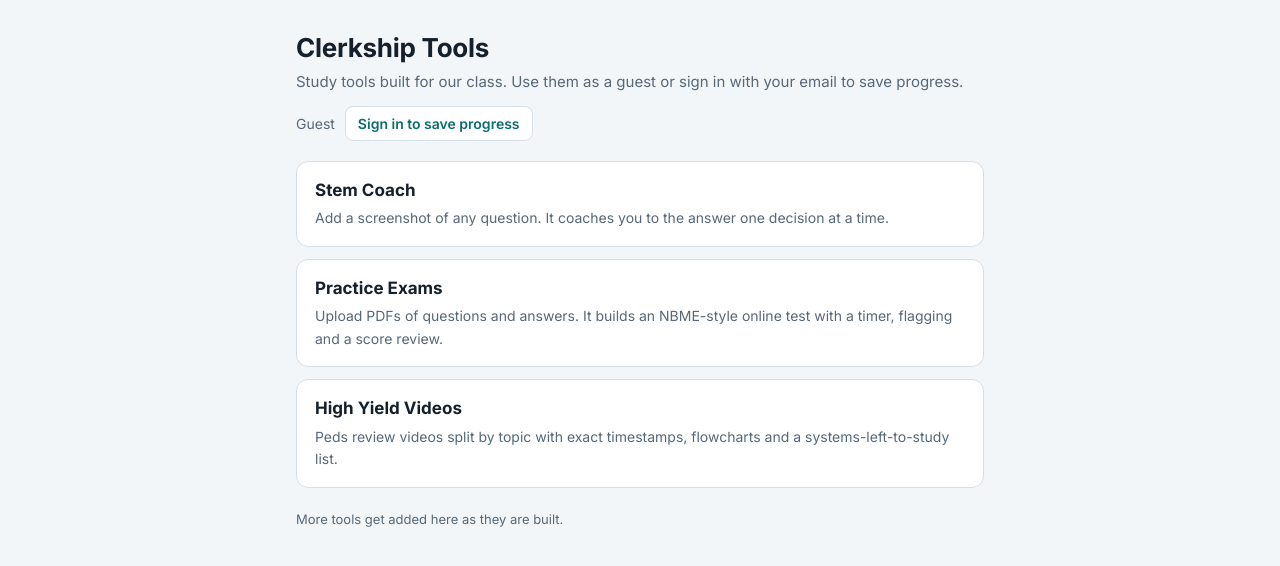
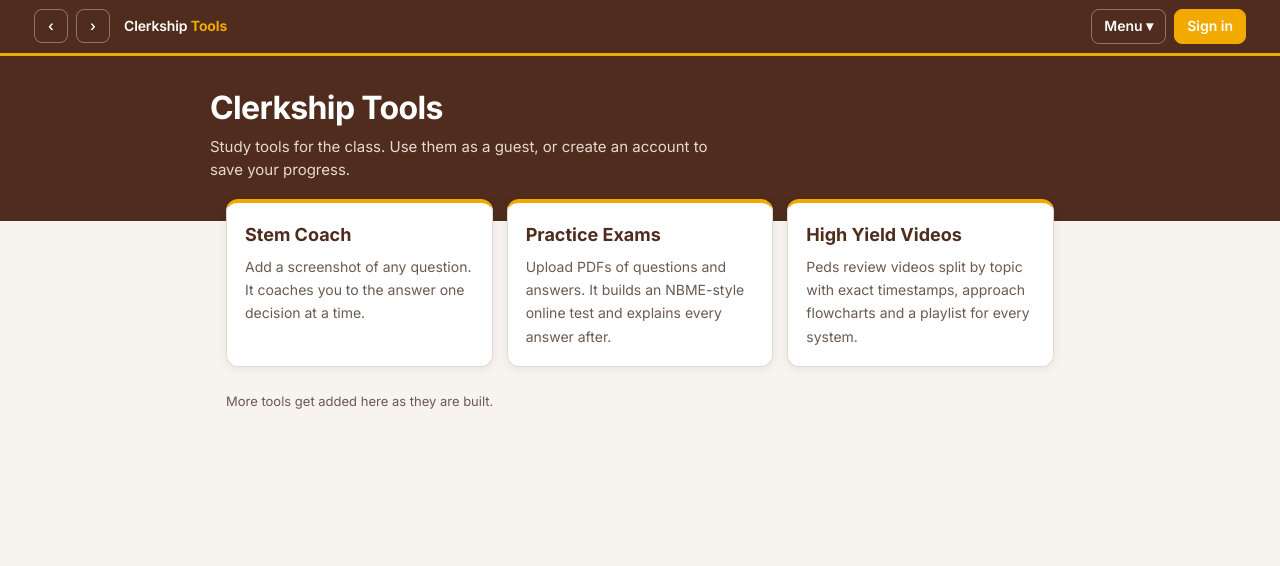
Before and after one commit to asimi99/clerkship-tools, a plain HTML site: page index.html in a window 1280 px wide. Drawn offline with nearby package versions, Linux system fonts and the light colour scheme.

Commit message:
UM colours, shared nav with back/forward/menu, password sign up, richer exam explanations
Co-Authored-By: Claude Sonnet 5.5 <noreply@anthropic.com>
Claude-Session: https://claude.ai/code/session_01XRZYw33mxvKE2EYM6qQjLj

```diff
--- a/auth.js
+++ b/auth.js
@@ -1,4 +1,4 @@
-/* Shared sign-in for every tool. Email magic link, no password. Guests can use everything with a smaller daily allowance. */
+/* Core auth for every tool. Email and password, instant, no email link. Guests can use every tool with a smaller daily allowance. */
 (function(){
   var C = window.CT_CONFIG || {};
   var ok = !!(C.SUPABASE_URL && C.SUPABASE_ANON_KEY && C.SUPABASE_URL.indexOf('YOUR_')<0 && window.supabase);
@@ -15,36 +15,13 @@
     var r = await CT.sb.auth.getSession();
     return r.data.session ? r.data.session.access_token : null;
   };
-  function esc(s){ var d=document.createElement('div'); d.textContent=s; return d.innerHTML; }
-  CT.mount = function(el){
-    if (!el) return;
-    if (!ok){ el.hidden = true; return; }
-    var open = false, sent = false, msg = '';
-    function draw(){
-      if (CT.user){
-        el.innerHTML = '<span class="who">'+esc(CT.user.email||'Signed in')+'</span><button type="button" class="abtn" data-a="out">Sign out</button>';
-      } else if (!open){
-        el.innerHTML = '<span class="who">Guest</span><button type="button" class="abtn" data-a="open">Sign in to save progress</button>';
-      } else if (sent){
-        el.innerHTML = '<span class="who">Check your email for the sign-in link.</span><button type="button" class="abtn" data-a="close">Close</button>';
-      } else {
-        el.innerHTML = '<form class="aform" id="aform"><input id="aemail" type="email" required placeholder="you@email.com" autocomplete="email" aria-label="Email address"><button class="abtn pri" type="submit">Email me a link</button><button type="button" class="abtn" data-a="close">Cancel</button></form>'+(msg?'<span class="amsg">'+esc(msg)+'</span>':'');
-      }
-    }
-    el.addEventListener('click', function(e){
-      var b = e.target.closest('[data-a]'); if (!b) return;
-      var a = b.dataset.a;
-      if (a==='open'){ open = true; sent = false; msg=''; draw(); var i=document.getElementById('aemail'); if(i) i.focus(); }
-      if (a==='close'){ open = false; sent = false; msg=''; draw(); }
-      if (a==='out'){ CT.sb.auth.signOut(); }
-    });
-    el.addEventListener('submit', async function(e){
-      e.preventDefault();
-      var email = document.getElementById('aemail').value.trim(); if (!email) return;
-      var r = await CT.sb.auth.signInWithOtp({ email: email, options:{ emailRedirectTo: location.origin + location.pathname } });
-      if (r.error){ msg = 'Could not send the link. Check the address and try again.'; } else { sent = true; }
-      draw();
-    });
-    CT.onAuth(draw); draw();
+  CT.mount = function(){};
+  CT.signIn = function(email, pw){ return CT.sb.auth.signInWithPassword({ email:email, password:pw }); };
+  CT.signUp = async function(email, pw){
+    var r = await CT.sb.auth.signUp({ email:email, password:pw });
+    if (r.error) return r;
+    if (r.data && r.data.session) return r;
+    return CT.sb.auth.signInWithPassword({ email:email, password:pw });
   };
+  CT.signOut = function(){ return CT.sb.auth.signOut(); };
 })();
--- a/index.html
+++ b/index.html
@@ -5,38 +5,36 @@
 <meta name="viewport" content="width=device-width,initial-scale=1,viewport-fit=cover">
 <title>Clerkship Tools</title>
 <link rel="stylesheet" href="https://fonts.googleapis.com/css2?family=Inter:wght@400;500;600;700&display=swap">
+<link rel="stylesheet" href="site.css">
 <style>
-:root{--bg:#f3f6f8;--surface:#fff;--fg:#14202b;--muted:#566879;--line:#d6dfe6;--accent:#0b6e6e;--accent-fg:#fff;--accent-soft:#dcefee;--font:'Inter',system-ui,-apple-system,'Segoe UI',Roboto,sans-serif}
-@media (prefers-color-scheme:dark){:root{--bg:#0f1820;--surface:#16222d;--fg:#e8eef3;--muted:#9bb0c1;--line:#2a3a48;--accent:#4fc1bf;--accent-fg:#06201f;--accent-soft:#17383a}}
 *{box-sizing:border-box}
-body{margin:0;background:var(--bg);color:var(--fg);font:15px/1.5 var(--font)}
-.wrap{max-width:720px;margin:0 auto;padding:28px max(16px,env(safe-area-inset-left,0px)) 48px}
-h1{font-size:26px;margin:0 0 4px;letter-spacing:-.01em}
-.sub{color:var(--muted);margin:0 0 12px}
-.tools{display:grid;gap:12px;margin-top:20px}
-.tool{display:block;background:var(--surface);border:1px solid var(--line);border-radius:12px;padding:16px 18px;color:inherit;text-decoration:none}
-.tool:hover{border-color:var(--accent)}
-.tool b{display:block;font-size:17px;margin-bottom:4px}
+body{margin:0;background:var(--bg);color:var(--fg);font:15px/1.55 var(--font)}
+.hero{background:#4F2C1D;color:#fff;padding:34px max(16px,env(safe-area-inset-left,0px)) 40px}
+.hero>div{max-width:860px;margin:0 auto}
+.hero h1{font-size:32px;line-height:1.15;margin:0 0 8px;letter-spacing:-.02em}
+.hero p{margin:0;color:#e8d9cf;max-width:56ch}
+body .wrap{max-width:860px;margin:-22px auto 0;padding:0 max(16px,env(safe-area-inset-left,0px)) 56px}
+.tools{display:grid;gap:14px;grid-template-columns:repeat(auto-fill,minmax(250px,1fr))}
+.tool{display:block;background:var(--surface);border:1px solid var(--line);border-top:4px solid var(--gold);border-radius:12px;padding:18px;color:inherit;text-decoration:none;box-shadow:0 2px 8px rgba(79,44,29,.08)}
+.tool:hover{border-top-color:var(--accent);transform:translateY(-1px)}
+.tool b{display:block;font-size:18px;margin-bottom:6px;color:var(--accent)}
 .tool span{color:var(--muted);font-size:14px}
-.note{color:var(--muted);font-size:13px;margin-top:22px}
+.note{color:var(--muted);font-size:13px;margin-top:24px}
 </style>
-<link rel="stylesheet" href="site.css">
 </head>
 <body>
+<section class="hero"><div><h1>Clerkship Tools</h1><p>Study tools for the class. Use them as a guest, or create an account to save your progress.</p></div></section>
 <div class="wrap">
-  <h1>Clerkship Tools</h1>
-  <p class="sub">Study tools built for our class. Use them as a guest or sign in with your email to save progress.</p>
-  <div class="auth" id="auth"></div>
   <div class="tools">
     <a class="tool" href="./stem-coach/"><b>Stem Coach</b><span>Add a screenshot of any question. It coaches you to the answer one decision at a time.</span></a>
-    <a class="tool" href="./exam/"><b>Practice Exams</b><span>Upload PDFs of questions and answers. It builds an NBME-style online test with a timer, flagging and a score review.</span></a>
-    <a class="tool" href="https://asimi99.github.io/peds-shelf/" target="_blank" rel="noopener"><b>High Yield Videos</b><span>Peds review videos split by topic with exact timestamps, flowcharts and a systems-left-to-study list.</span></a>
+    <a class="tool" href="./exam/"><b>Practice Exams</b><span>Upload PDFs of questions and answers. It builds an NBME-style online test and explains every answer after.</span></a>
+    <a class="tool" href="https://asimi99.github.io/peds-shelf/"><b>High Yield Videos</b><span>Peds review videos split by topic with exact timestamps, approach flowcharts and a playlist for every system.</span></a>
   </div>
   <p class="note">More tools get added here as they are built.</p>
 </div>
 <script src="https://cdn.jsdelivr.net/npm/@supabase/supabase-js@2.45.4/dist/umd/supabase.min.js"></script>
 <script src="./config.js"></script>
 <script src="./auth.js"></script>
-<script>CT.mount(document.getElementById('auth'));</script>
+<script src="./nav.js"></script>
 </body>
 </html>
--- /dev/null
+++ b/nav.js
@@ -0,0 +1,74 @@
+/* Shared top bar: back, forward, menu, account. Works on every page of the site. */
+(function(){
+  var me = document.currentScript, src = me.src, root = src.slice(0, src.lastIndexOf('/') + 1);
+  var noauth = me.hasAttribute('data-noauth'), isStatic = me.hasAttribute('data-static');
+  var LINKS = [
+    ['Home', root],
+    ['Stem Coach', root + 'stem-coach/'],
+    ['Practice Exams', root + 'exam/'],
+    ['High Yield Videos', 'https://asimi99.github.io/peds-shelf/']
+  ];
+  var css = '.ctn{background:#4F2C1D;color:#fff;border-bottom:3px solid #F2A900;font:600 14px/1.2 Inter,system-ui,-apple-system,"Segoe UI",Roboto,sans-serif;position:'+(isStatic?'relative':'sticky')+';top:0;z-index:50;padding-top:env(safe-area-inset-top,0px)}'
+   + '.ctn *{box-sizing:border-box}.ctn-in{max-width:1240px;margin:0 auto;display:flex;align-items:center;gap:8px;padding:9px max(14px,env(safe-area-inset-right,0px)) 9px max(14px,env(safe-area-inset-left,0px))}'
+   + '.ctn button,.ctn a{font:inherit;color:#fff;text-decoration:none}.ctn-b{width:34px;height:34px;border-radius:8px;border:1px solid rgba(255,255,255,.35);background:transparent;cursor:pointer;font-size:20px;line-height:1;padding:0}'
+   + '.ctn-b:hover,.ctn-m:hover,.ctn-a:hover{background:rgba(255,255,255,.14)}.ctn-brand{font-size:16px;font-weight:700;letter-spacing:-.01em;margin:0 6px;white-space:nowrap}.ctn-brand b{color:#F2A900}'
+   + '.ctn-sp{flex:1}.ctn-m,.ctn-a{border:1px solid rgba(255,255,255,.35);background:transparent;border-radius:8px;padding:8px 12px;cursor:pointer;white-space:nowrap}.ctn-a{background:#F2A900;border-color:#F2A900;color:#2b1710}.ctn-a:hover{background:#ffbe2e}'
+   + '.ctn-dd{background:#fff;color:#14202b;border-bottom:1px solid #d6dfe6;box-shadow:0 8px 20px rgba(0,0,0,.18)}.ctn-dd[hidden]{display:none}.ctn-dd a{display:block;color:#14202b;padding:13px max(18px,env(safe-area-inset-left,0px));border-top:1px solid #eee;font-weight:600}.ctn-dd a:first-child{border-top:0}.ctn-dd a:hover{background:#f6efe9}.ctn-dd a.on{color:#4F2C1D;box-shadow:inset 4px 0 #F2A900;background:#fbf6f1}'
+   + '.ctn-modal{position:fixed;inset:0;background:rgba(30,15,8,.55);z-index:100;display:flex;align-items:center;justify-content:center;padding:16px}.ctn-modal[hidden]{display:none}.ctn-card{background:#fff;color:#14202b;border-radius:14px;padding:22px;width:100%;max-width:380px;font:400 15px/1.5 Inter,system-ui,sans-serif}'
+   + '.ctn-card h2{margin:0 0 4px;font-size:20px;color:#4F2C1D}.ctn-card p{margin:0 0 14px;color:#566879;font-size:14px}.ctn-card input{width:100%;font:inherit;padding:10px 12px;border:1.5px solid #cfd8e0;border-radius:8px;margin-bottom:10px;background:#fff;color:#14202b}.ctn-card input:focus{outline:2px solid #F2A900;outline-offset:-1px}'
+   + '.ctn-card .go{width:100%;font:600 15px Inter,system-ui,sans-serif;padding:11px;border-radius:8px;border:0;background:#4F2C1D;color:#fff;cursor:pointer}.ctn-card .sw{background:none;border:0;color:#4F2C1D;font:600 14px Inter,system-ui,sans-serif;cursor:pointer;padding:10px 0 0;width:100%;text-decoration:underline}.ctn-card .er{color:#b0342a;font-size:14px;min-height:20px;margin:0 0 8px}.ctn-card .x{float:right;background:none;border:0;font-size:22px;cursor:pointer;color:#566879;line-height:1}'
+   + '@media (max-width:520px){.ctn-brand{display:none}}';
+  var st = document.createElement('style'); st.textContent = css; document.head.appendChild(st);
+
+  var path = location.href.split('#')[0].split('?')[0];
+  var h = document.createElement('header'); h.className = 'ctn';
+  h.innerHTML = '<div class="ctn-in"><button class="ctn-b" id="tnb" type="button" aria-label="Back">&#8249;</button><button class="ctn-b" id="tnf" type="button" aria-label="Forward">&#8250;</button>'
+   + '<a class="ctn-brand" href="'+root+'">Clerkship <b>Tools</b></a><span class="ctn-sp"></span>'
+   + '<button class="ctn-m" id="tnm" type="button" aria-expanded="false">Menu &#9662;</button>'+(noauth?'':'<button class="ctn-a" id="tna" type="button">Sign in</button>')+'</div>'
+   + '<nav class="ctn-dd" id="tnd" hidden>'+LINKS.map(function(l){ var on = (l[1]===path || (l[1]!==root && path.indexOf(l[1])===0)) || (l[1]===root && (path===root || path===root+'index.html')); return '<a href="'+l[1]+'"'+(on?' class="on"':'')+'>'+l[0]+'</a>'; }).join('')+'</nav>';
+  document.body.insertBefore(h, document.body.firstChild);
+  var dd = h.querySelector('#tnd'), mb = h.querySelector('#tnm');
+  h.querySelector('#tnb').onclick = function(){ history.back(); };
+  h.querySelector('#tnf').onclick = function(){ history.forward(); };
+  mb.onclick = function(){ dd.hidden = !dd.hidden; mb.setAttribute('aria-expanded', String(!dd.hidden)); };
+  document.addEventListener('click', function(e){ if (!h.contains(e.target)) { dd.hidden = true; } });
+  if (noauth) return;
+
+  var am = document.createElement('div'); am.className = 'ctn-modal'; am.hidden = true; document.body.appendChild(am);
+  var acct = h.querySelector('#tna'), mode = 'in';
+  function paint(){
+    var u = window.CT && CT.user;
+    acct.textContent = u ? (u.email || 'Account').split('@')[0] : 'Sign in';
+  }
+  function modal(){
+    if (!window.CT || !CT.ready){ am.innerHTML = '<div class="ctn-card"><button class="x" type="button" data-x>&times;</button><h2>Accounts not ready</h2><p>Sign in is not switched on yet. Everything still works as a guest.</p></div>'; am.hidden = false; return; }
+    if (CT.user){
+      am.innerHTML = '<div class="ctn-card"><button class="x" type="button" data-x>&times;</button><h2>Signed in</h2><p>'+(CT.user.email||'')+'</p><button class="go" type="button" data-out>Sign out</button></div>'; am.hidden = false; return;
+    }
+    am.innerHTML = '<div class="ctn-card"><button class="x" type="button" data-x>&times;</button><h2>'+(mode==='in'?'Sign in':'Create account')+'</h2><p>'+(mode==='in'?'Welcome back. Your progress syncs on every device.':'Instant. No email link. Saves your progress and raises your daily limit.')+'</p>'
+      + '<form id="tnform"><input id="tne" type="email" placeholder="Email" autocomplete="email" required><input id="tnp" type="password" placeholder="Password (6+ characters)" minlength="6" autocomplete="'+(mode==='in'?'current-password':'new-password')+'" required><p class="er" id="tner"></p><button class="go" type="submit">'+(mode==='in'?'Sign in':'Create account')+'</button></form>'
+      + '<button class="sw" type="button" data-sw>'+(mode==='in'?'New here? Create an account':'Have an account? Sign in')+'</button></div>';
+    am.hidden = false; var e = am.querySelector('#tne'); if (e) e.focus();
+  }
+  acct.onclick = modal;
+  am.addEventListener('click', async function(ev){
+    var t = ev.target;
+    if (t === am || t.hasAttribute('data-x')){ am.hidden = true; return; }
+    if (t.hasAttribute('data-sw')){ mode = mode==='in' ? 'up' : 'in'; modal(); return; }
+    if (t.hasAttribute('data-out')){ await CT.signOut(); am.hidden = true; return; }
+  });
+  am.addEventListener('submit', async function(ev){
+    ev.preventDefault();
+    var em = am.querySelector('#tne').value.trim(), pw = am.querySelector('#tnp').value, er = am.querySelector('#tner'), b = am.querySelector('.go');
+    b.disabled = true; er.textContent = '';
+    var r = mode==='in' ? await CT.signIn(em, pw) : await CT.signUp(em, pw);
+    b.disabled = false;
+    if (r.error){
+      var m = r.error.message || '';
+      er.textContent = /Invalid login/i.test(m) ? 'Wrong email or password.' : /already/i.test(m) ? 'That email already has an account. Sign in instead.' : /confirm/i.test(m) ? 'Email confirmation is still switched on for this site.' : /password/i.test(m) ? 'Password needs 6 or more characters.' : 'Could not sign in. Try again.';
+      return;
+    }
+    am.hidden = true;
+  });
+  if (window.CT) CT.onAuth(paint); paint();
+})();
--- a/site.css
+++ b/site.css
@@ -1,10 +1,12 @@
-/* Shared by every page */
-.auth{display:flex; gap:10px; align-items:center; flex-wrap:wrap; font-size:14px; color:var(--muted)}
-.auth .who{overflow-wrap:anywhere}
-.auth .aform{display:flex; gap:8px; flex-wrap:wrap}
-.auth input{font:inherit; padding:7px 10px; border:1.5px solid var(--line); border-radius:8px; background:var(--surface); color:var(--fg); min-width:0; width:220px; max-width:100%}
-.abtn{font:inherit; font-size:14px; font-weight:600; cursor:pointer; border:1.5px solid var(--line); background:var(--surface); color:var(--accent); border-radius:8px; padding:6px 12px}
-.abtn.pri{background:var(--accent); border-color:var(--accent); color:var(--accent-fg)}
-.amsg{color:var(--bad); width:100%}
+/* University of Manitoba palette: brown #4F2C1D, gold #F2A900, blue #385E9D */
+:root{
+  color-scheme:light;
+  --bg:#f7f3ef; --surface:#ffffff; --fg:#241812; --muted:#6b5a50; --line:#e3d9d0;
+  --accent:#4F2C1D; --accent-fg:#ffffff; --accent-soft:#f1e6dc; --gold:#F2A900; --blue:#385E9D;
+  --good:#1d7a44; --good-soft:#e0f3e7; --warn:#8a5a00; --warn-soft:#fbeed6; --bad:#b0342a; --bad-soft:#fbe4e1;
+  --font:'Inter',system-ui,-apple-system,'Segoe UI',Roboto,sans-serif;
+}
 [hidden]{display:none!important}
 img{max-width:100%}
+body{padding-top:0!important;padding-left:0!important;padding-right:0!important}
+.wrap{padding-left:max(16px,env(safe-area-inset-left,0px));padding-right:max(16px,env(safe-area-inset-right,0px));padding-top:22px}
```
Also changed, not shown: exam/index.html (+5 -8 lines), stem-coach/index.html (+1 -21 lines).
